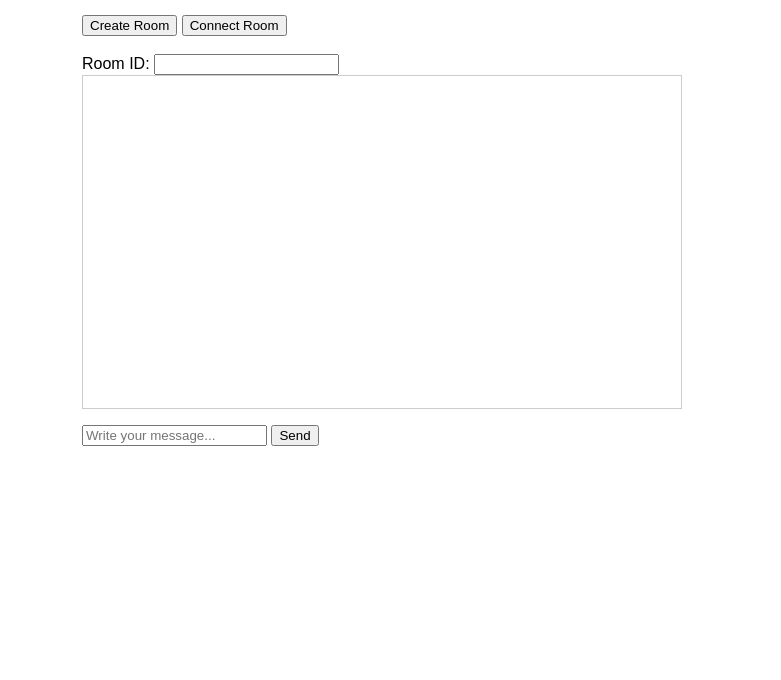
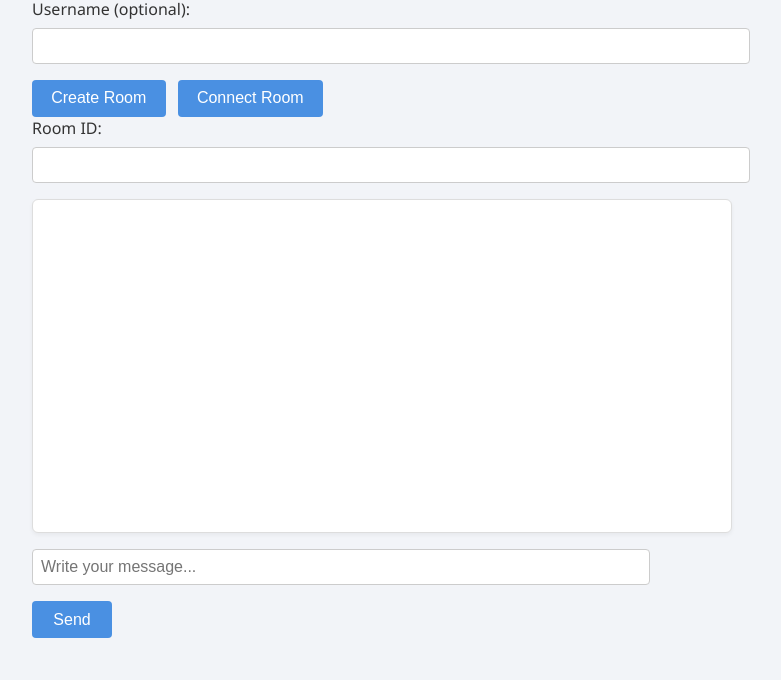
Before and after one commit to ASsssker/AnonTalk, a plain HTML site: page ui/index.html in a window 1280 px wide. Shown: the part 120-800 px from the top of the page, without its empty margins (258-1039 px from the left). Drawn offline with Linux system fonts and the light colour scheme.

Commit message:
ui: add styles

```diff
--- a/ui/index.html
+++ b/ui/index.html
@@ -4,31 +4,126 @@
   <meta charset="UTF-8" />
   <title>AnonTalk WebSocket Chat</title>
   <style>
-    body { font-family: sans-serif; max-width: 600px; margin: auto; padding: 1rem; }
-    #messages { border: 1px solid #ccc; padding: 1rem; height: 300px; overflow-y: scroll; margin-bottom: 1rem; }
-    .message { margin-bottom: 0.5rem; }
-    .author { font-weight: bold; }
+    body {
+      font-family: "Segoe UI", Tahoma, Geneva, Verdana, sans-serif;
+      background-color: #f2f4f8;
+      max-width: 700px;
+      margin: auto;
+      padding: 2rem;
+      color: #333;
+    }
+
+    h1 {
+      text-align: center;
+      color: #444;
+    }
+
+    label {
+      display: block;
+      margin-bottom: 0.5rem;
+      font-weight: 500;
+    }
+
+    input[type="text"] {
+      padding: 0.5rem;
+      width: 100%;
+      margin-bottom: 1rem;
+      border: 1px solid #ccc;
+      border-radius: 4px;
+      font-size: 1rem;
+    }
+
+    button {
+      background-color: #4a90e2;
+      color: white;
+      border: none;
+      padding: 0.6rem 1.2rem;
+      margin-right: 0.5rem;
+      border-radius: 4px;
+      cursor: pointer;
+      font-size: 1rem;
+      transition: background-color 0.2s ease;
+    }
+
+    button:hover {
+      background-color: #357ab8;
+    }
+
+    #messages {
+      background-color: #fff;
+      border: 1px solid #ddd;
+      padding: 1rem;
+      height: 300px;
+      overflow-y: auto;
+      margin-bottom: 1rem;
+      border-radius: 6px;
+      box-shadow: 0 2px 4px rgba(0, 0, 0, 0.05);
+    }
+
+    .message {
+      margin-bottom: 0.75rem;
+      padding: 0.5rem 0.75rem;
+      border-radius: 6px;
+      word-wrap: break-word;
+    }
+
+    .author {
+      font-weight: bold;
+      margin-right: 0.3rem;
+    }
+
+    .own-message {
+      background-color: #d9f7be;
+      text-align: right;
+    }
+
+    .other-message {
+      background-color: #e9f0fb;
+      text-align: left;
+    }
+
+    #input {
+      width: calc(100% - 100px);
+      display: inline-block;
+    }
+
+    #send {
+      width: 80px;
+      vertical-align: top;
+    }
   </style>
 </head>
 <body>
   <h1>AnonTalk Chat</h1>
 
-  <label>Username (optional): <input type="text" id="username" /></label><br><br>
+  <label>Username (optional):</label>
+  <input type="text" id="username" />
 
   <button id="createRoom">Create Room</button>
   <button id="connectRoom">Connect Room</button>
 
-  <br><br>
-
-  <label>Room ID: <input type="text" id="roomId" /></label>
+  <label>Room ID:</label>
+  <input type="text" id="roomId" />
 
   <div id="messages"></div>
 
-  <input type="text" id="input" placeholder="Write your message..." />
-  <button id="send">Send</button>
+  <div>
+    <input type="text" id="input" placeholder="Write your message..." />
+    <button id="send">Send</button>
+  </div>
 
   <script>
     let socket;
+    let currentUsername = "";
+
+    const addMessageToChat = (author, message) => {
+      const isOwn = author === currentUsername || (!author && !currentUsername);
+      const el = document.createElement("div");
+      el.className = `message ${isOwn ? "own-message" : "other-message"}`;
+      el.innerHTML = `<span class="author">${author || "anonymous"}:</span> ${message}`;
+      document.getElementById("messages").appendChild(el);
+      document.getElementById("messages").scrollTop = document.getElementById("messages").scrollHeight;
+    };
 
     document.getElementById("createRoom").onclick = async () => {
       const name = prompt("Enter room name:");
@@ -52,7 +147,9 @@
 
     document.getElementById("connectRoom").onclick = () => {
       const roomId = document.getElementById("roomId").value;
-      const username = document.getElementById("username").value;
+      const username = document.getElementById("username").value.trim();
+      currentUsername = username; // сохраняем имя
+
       if (!roomId) return alert("Room ID is required");
 
       const url = `ws://${location.host}/api/v1/ws/room/${roomId}${username ? "?username=" + encodeURIComponent(username) : ""}`;
@@ -66,12 +163,7 @@
         const data = JSON.parse(event.data);
         const author = data.author_name || data.author_id || "anonymous";
         const message = data.message;
-
-        const el = document.createElement("div");
-        el.className = "message";
-        el.innerHTML = `<span class="author">${author}:</span> ${message}`;
-        document.getElementById("messages").appendChild(el);
-        document.getElementById("messages").scrollTop = document.getElementById("messages").scrollHeight;
+        addMessageToChat(author, message);
       };
 
       socket.onclose = () => {
@@ -89,11 +181,12 @@
 
       const payload = {
         author_id: "",
-        author_name: "",
+        author_name: currentUsername,
         message: msg
       };
 
       socket.send(JSON.stringify(payload));
+      addMessageToChat(currentUsername, msg); // сразу добавляем своё сообщение
       document.getElementById("input").value = "";
     };
   </script>
```
